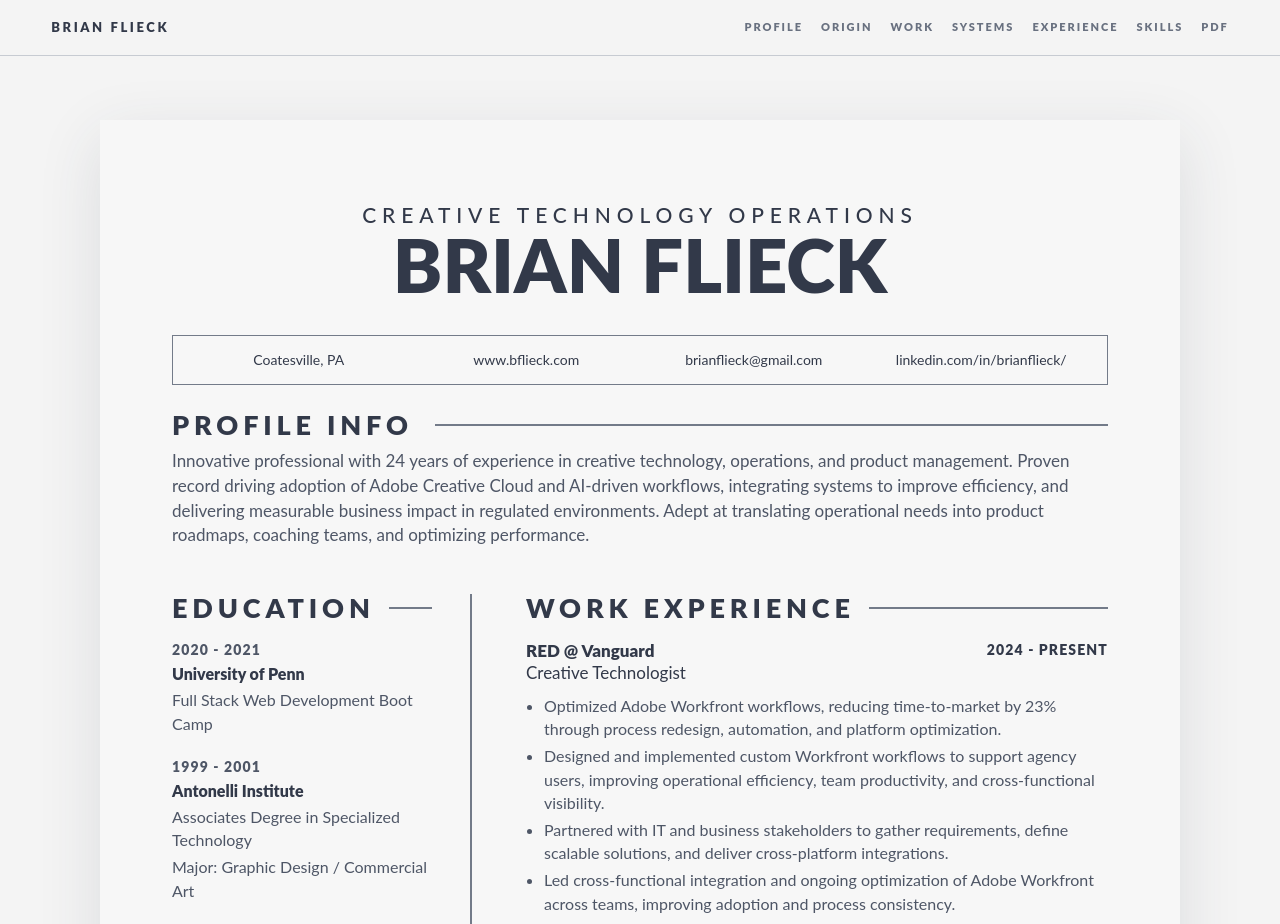
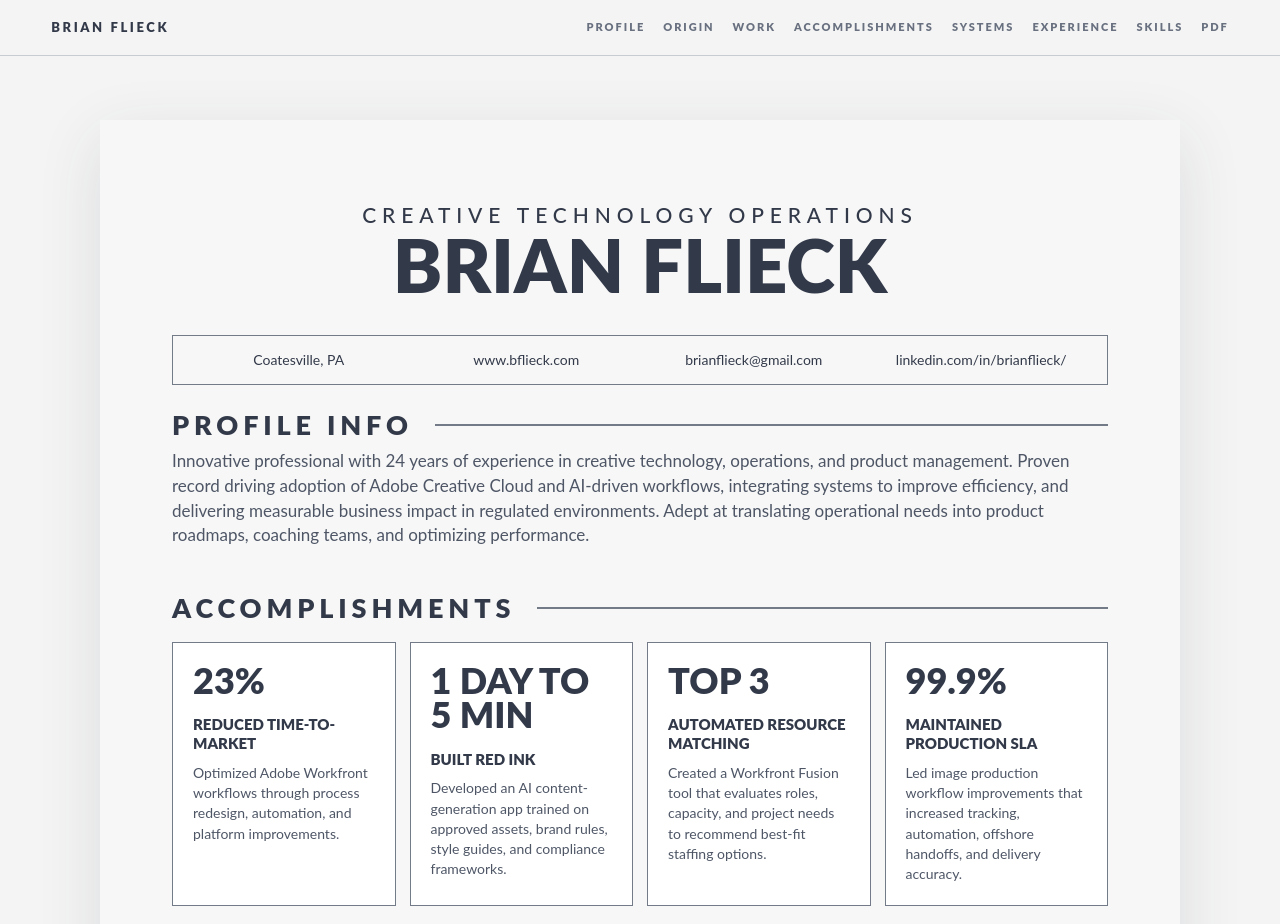
Before and after one commit to flieckster/bflieck-site, a website built with Vite: page index.html in a window 1280 px wide. Shown: the top 924 px of the page. Built offline with nearby package versions, Linux system fonts and the light colour scheme.

Commit message:
Add resume accomplishments section

```diff
--- a/src/main.js
+++ b/src/main.js
@@ -138,6 +138,7 @@ const renderHeader = () => `
       <a href="#profile">Profile</a>
       <a href="#origin">Origin</a>
       <a href="#work">Work</a>
+      <a href="#accomplishments">Accomplishments</a>
       <a href="#systems">Systems</a>
       <a href="#experience">Experience</a>
       <a href="#skills">Skills</a>
@@ -173,6 +174,35 @@ const renderHome = () => `
           efficiency, and delivering measurable business impact in regulated environments. Adept at translating operational
           needs into product roadmaps, coaching teams, and optimizing performance.
         </p>
+      </section>
+
+      <section class="accomplishments-section" id="accomplishments">
+        <div class="section-title">
+          <h2>Accomplishments</h2>
+          <span aria-hidden="true"></span>
+        </div>
+        <div class="accomplishment-grid">
+          <article>
+            <p class="achievement-metric">23%</p>
+            <h3>Reduced time-to-market</h3>
+            <p>Optimized Adobe Workfront workflows through process redesign, automation, and platform improvements.</p>
+          </article>
+          <article>
+            <p class="achievement-metric">1 day to 5 min</p>
+            <h3>Built RED Ink</h3>
+            <p>Developed an AI content-generation app trained on approved assets, brand rules, style guides, and compliance frameworks.</p>
+          </article>
+          <article>
+            <p class="achievement-metric">Top 3</p>
+            <h3>Automated resource matching</h3>
+            <p>Created a Workfront Fusion tool that evaluates roles, capacity, and project needs to recommend best-fit staffing options.</p>
+          </article>
+          <article>
+            <p class="achievement-metric">99.9%</p>
+            <h3>Maintained production SLA</h3>
+            <p>Led image production workflow improvements that increased tracking, automation, offshore handoffs, and delivery accuracy.</p>
+          </article>
+        </div>
       </section>
 
       <div class="resume-grid">
--- a/src/styles.css
+++ b/src/styles.css
@@ -161,6 +161,46 @@ h1 {
   max-width: 960px;
   color: var(--soft-ink);
   font-size: clamp(15px, 1.5vw, 17px);
+}
+
+.accomplishments-section {
+  margin-bottom: 46px;
+}
+
+.accomplishment-grid {
+  display: grid;
+  grid-template-columns: repeat(4, minmax(0, 1fr));
+  gap: 14px;
+  margin-top: 20px;
+}
+
+.accomplishment-grid article {
+  min-height: 210px;
+  padding: 20px;
+  border: 1.5px solid var(--line);
+  background: var(--white);
+}
+
+.achievement-metric {
+  margin-bottom: 18px;
+  color: var(--ink);
+  font-size: clamp(25px, 3.3vw, 36px);
+  font-weight: 900;
+  line-height: 0.95;
+  letter-spacing: 0;
+  text-transform: uppercase;
+}
+
+.accomplishment-grid h3 {
+  margin-bottom: 10px;
+  font-size: 15px;
+  text-transform: uppercase;
+}
+
+.accomplishment-grid p:not(.achievement-metric) {
+  margin-bottom: 0;
+  color: var(--soft-ink);
+  font-size: 14px;
 }
 
 .resume-grid {
@@ -585,6 +625,7 @@ li {
   }
 
   .contact-strip,
+  .accomplishment-grid,
   .origin-grid,
   .resume-grid,
   .project-grid,
```
